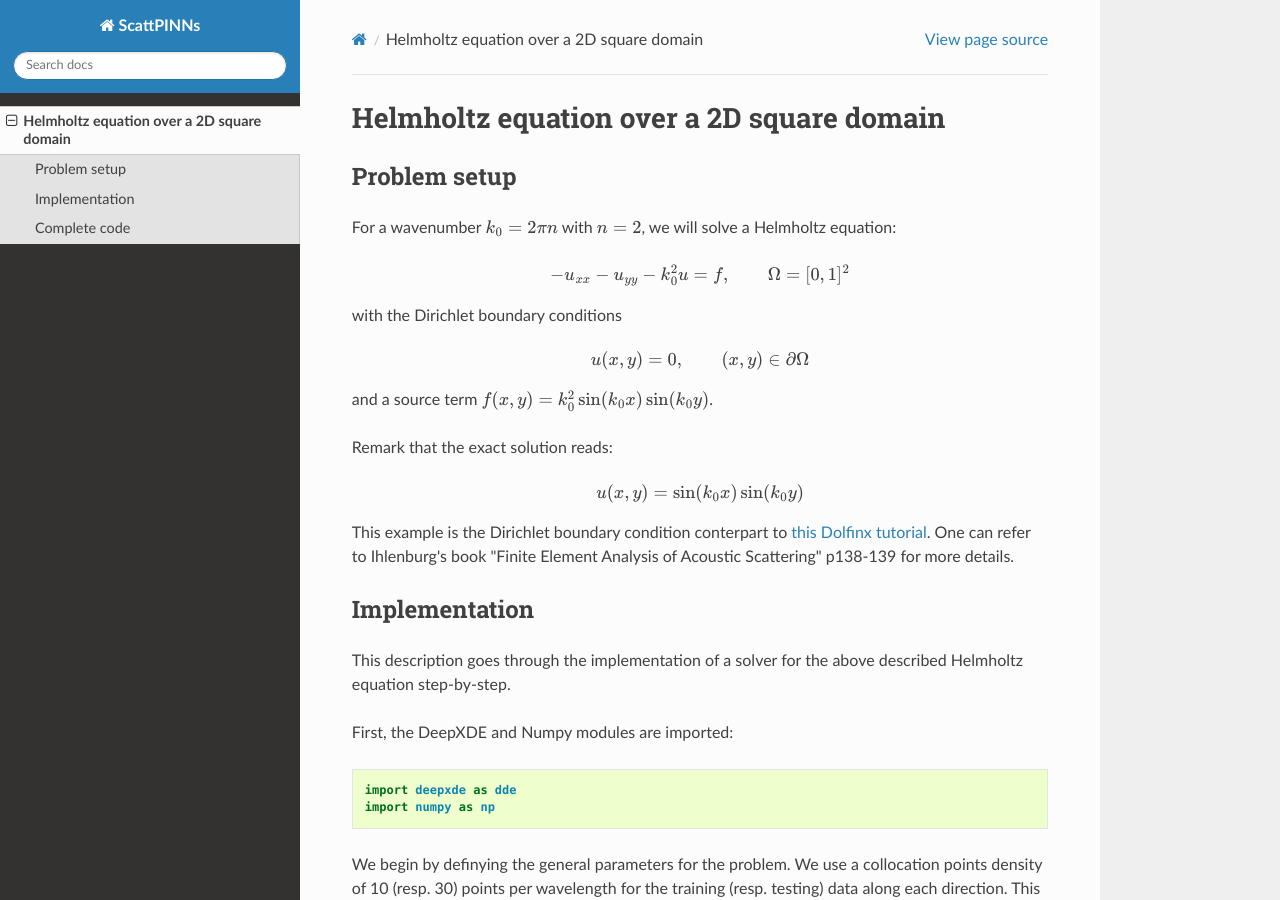
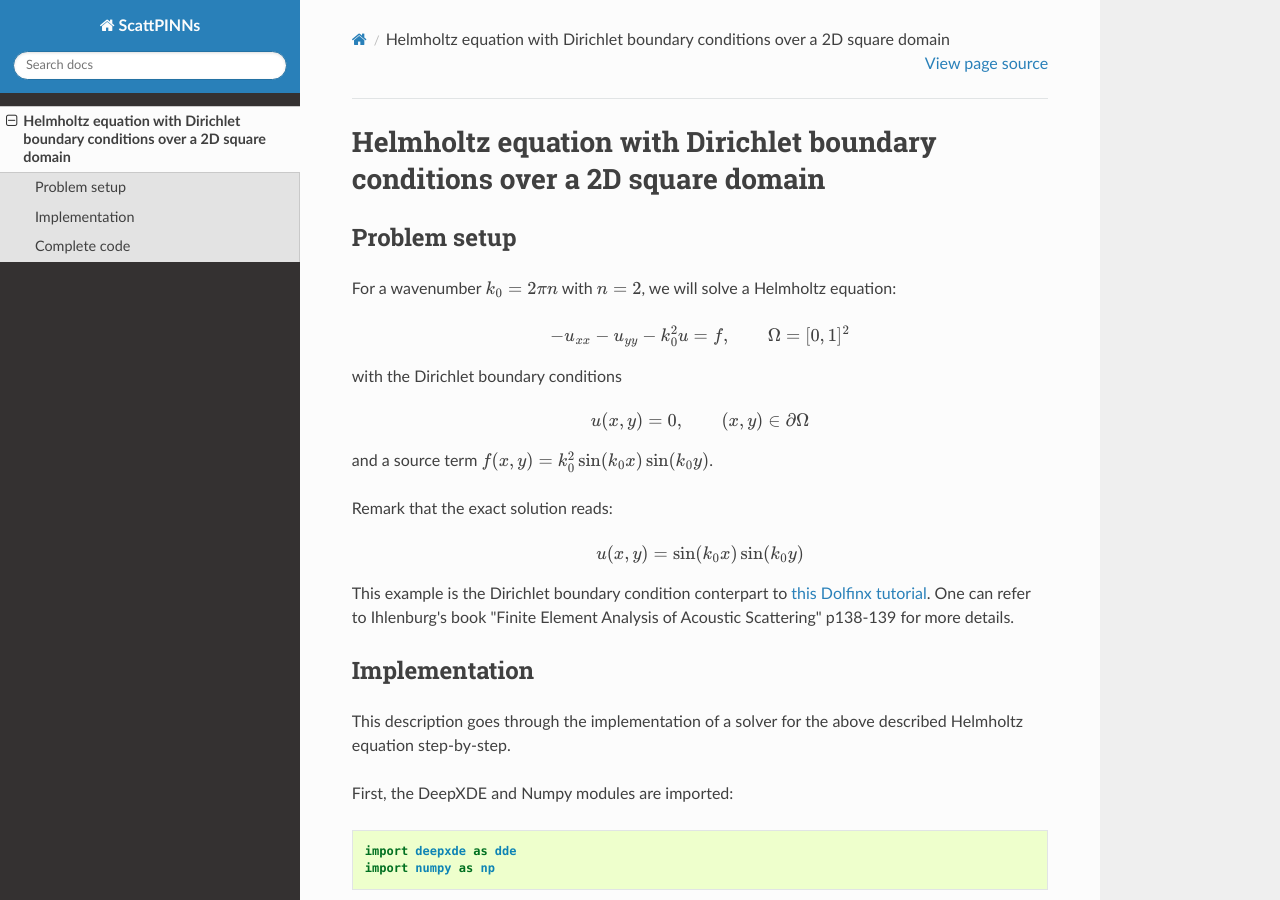
Before and after one commit to pescap/ScattPINNs, a Sphinx documentation site: the page built from docs/source/forward/helmholtz.2d.dirichlet.rst, in a window 1280 px wide and 900 px high. Built offline with Sphinx 7.4.7 and the Read the Docs theme 2.0.0, drawn with Linux system fonts in a browser that asks for light colours.

Commit message:
Update helmholtz.2d.dirichlet.rst

```diff
--- a/docs/source/forward/helmholtz.2d.dirichlet.rst
+++ b/docs/source/forward/helmholtz.2d.dirichlet.rst
@@ -1,4 +1,4 @@
-Helmholtz equation over a 2D square domain
+Helmholtz equation with Dirichlet boundary conditions over a 2D square domain
 ========================================================================
 
 Problem setup
```
